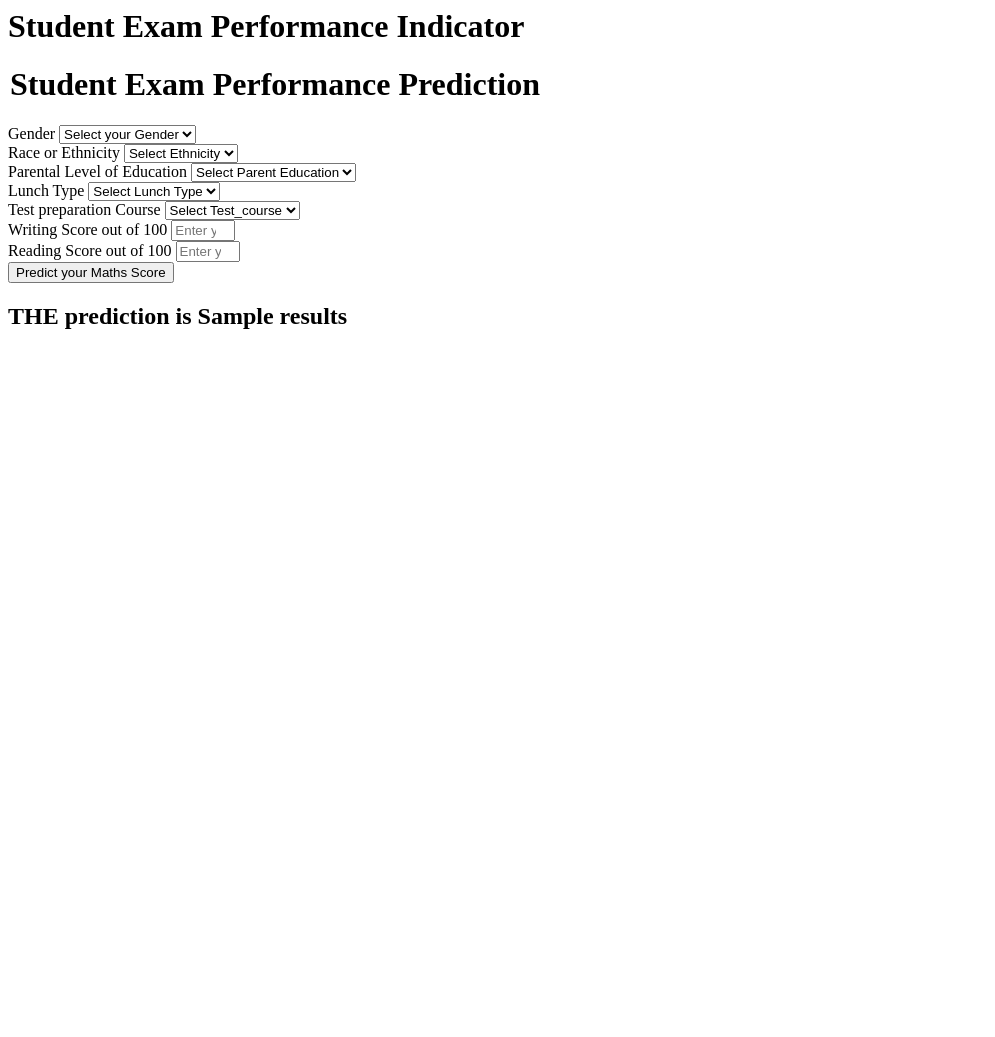
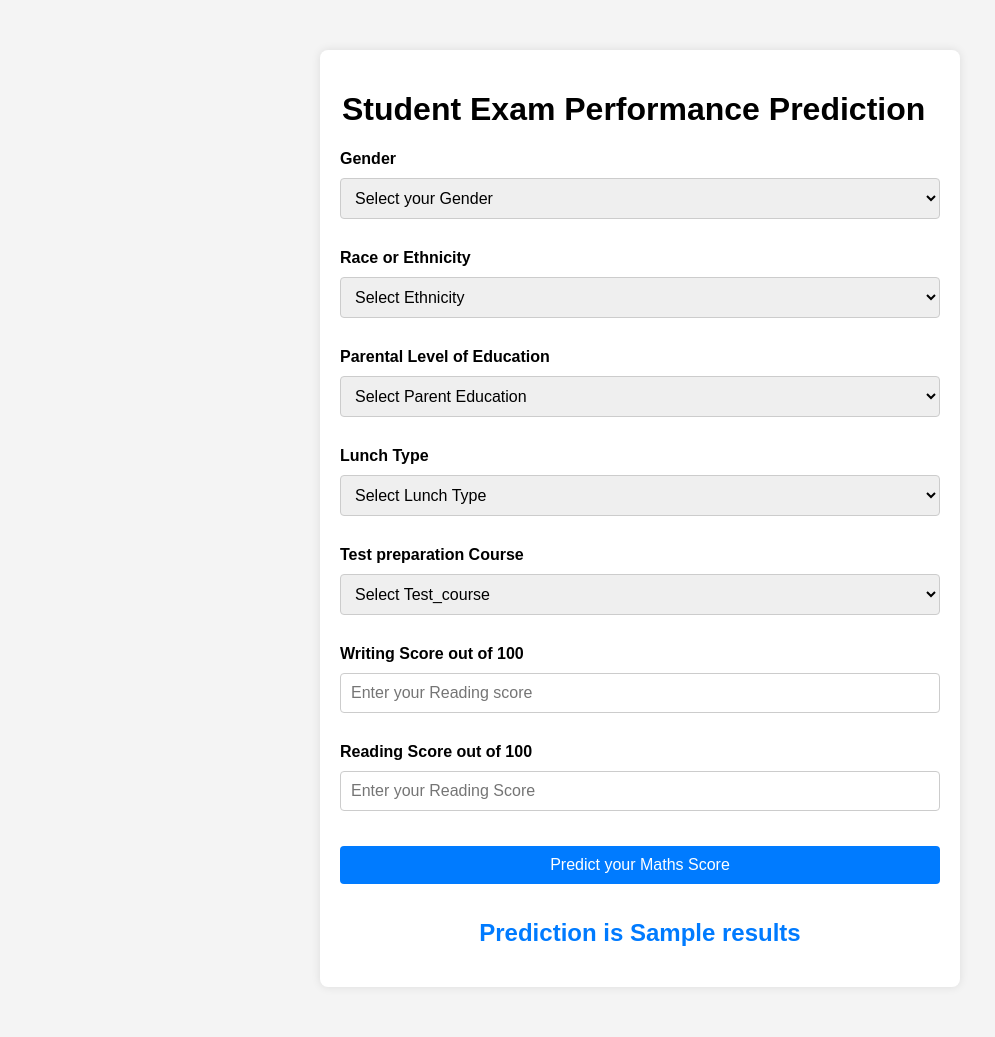
Before and after one commit to shariquemd/ML_project-1, a Flask app: template templates/home.html in a window 1280 px wide. Shown: the whole page, without its empty margins (0-995 px from the left). Before the commit the page ends 329 px from the top, so only its background shows below. Run offline with Flask 3, Linux system fonts and the light colour scheme; the template is opened without the code that fills it: most values are stand-ins (such as "Sample title", 1, 10 or a date in 2020).

Commit message:
UI/UX page

```diff
--- a/templates/home.html
+++ b/templates/home.html
@@ -1,7 +1,79 @@
+<!DOCTYPE html>
+<html lang="en">
+<head>
+    <meta charset="UTF-8">
+    <meta name="viewport" content="width=device-width, initial-scale=1.0">
+    <!-- <title>Student Exam Performance Indicator</title> -->
+    <style>
+        body {
+            font-family: Arial, sans-serif;
+            margin: 0;
+            padding: 0;
+            background-color: #f4f4f4;
+        }
+
+        .login {
+            max-width: 600px;
+            margin: 50px auto;
+            background: #fff;
+            padding: 20px;
+            border-radius: 8px;
+            box-shadow: 0 0 10px rgba(0, 0, 0, 0.1);
+        }
+
+        form {
+            margin-top: 20px;
+        }
+
+        .mb-3 {
+            margin-bottom: 15px;
+        }
+
+        label {
+            display: block;
+            font-weight: bold;
+            margin-bottom: 5px;
+        }
+
+        select,
+        input {
+            width: 100%;
+            padding: 10px;
+            margin-top: 5px;
+            margin-bottom: 15px;
+            box-sizing: border-box;
+            border: 1px solid #ccc;
+            border-radius: 4px;
+            font-size: 16px;
+        }
+
+        .btn-primary {
+            background-color: #007bff;
+            color: #fff;
+            padding: 10px 15px;
+            font-size: 16px;
+            border: none;
+            border-radius: 4px;
+            cursor: pointer;
+        }
+
+        h2 {
+            margin-top: 20px;
+            text-align: center;
+            color: #007bff;
+        }
+
+        @media (max-width: 768px) {
+            .login {
+                margin: 20px auto;
+                padding: 15px;
+            }
+        }
+    </style>
 <html>
 <body>
     <div class="login">
-       <h1>Student Exam Performance Indicator</h1>
+       <!-- <h1>Student Exam Performance Indicator</h1> -->
 
        <form action="{{ url_for('predict_datapoint')}}" method="post">
         <h1>
@@ -105,7 +177,7 @@
         </div>
     </form>
     <h2>
-       THE  prediction is {{results}}
+        Prediction is {{results}}
     </h2>
    <body>
 </html>
```
